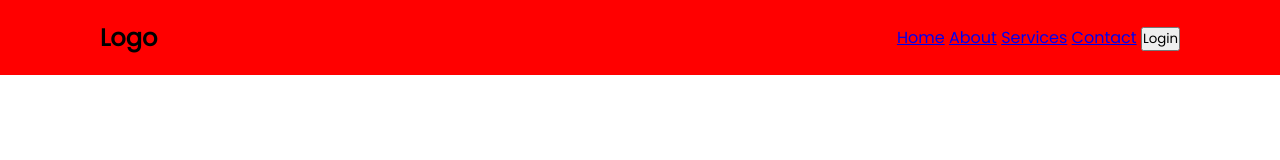
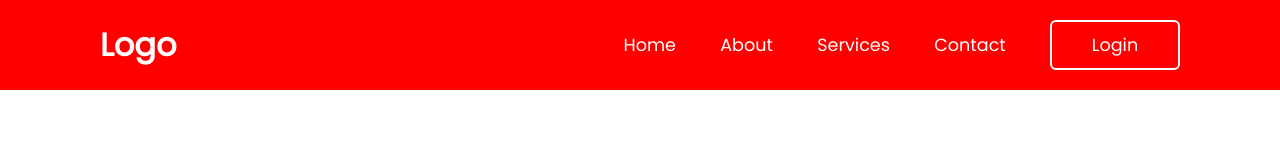
Before and after one commit to nguyenxuanduc1999/WebDeutsch, a plain HTML site: page index.html in a window 1280 px wide. Drawn offline with Linux system fonts and the light colour scheme.

Commit message:
Update file Style.css

```diff
--- a/style.css
+++ b/style.css
@@ -19,3 +19,38 @@ header{
     align-items: center;
     z-index: 99;
 }
+
+.logo{
+    font-size: 2em;
+    color: #fff;
+    user-select: none;
+}
+
+.navigation a{
+    position: relative;
+    font-size: 1.1em;
+    color: #fff;
+    text-decoration: none;
+    font-weight: 500;
+    margin-left: 40px;
+}
+
+.navigation .btnLogin-popup {
+    width: 130px;
+    height: 50px;
+    background: transparent;
+    border: 2px solid #fff;
+    outline: none;
+    border-radius: 6px;
+    cursor: pointer;
+    font-size: 1.1em;
+    color: #fff;
+    font-weight: 500;
+    margin-left: 40px;
+    transition: .5s;
+}
+
+.navigation .btnLogin-popup:hover {
+    background: #fff;
+    color: #162938;
+}
```
